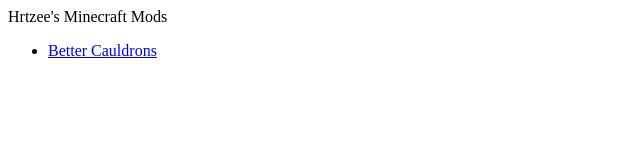
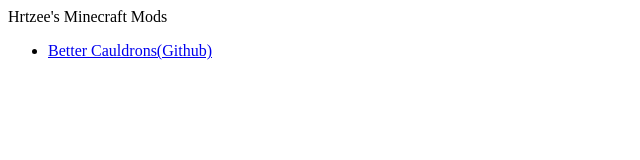
Before and after one commit to Hrtzee/Hrtzee.github.io, a plain HTML site: page index.html in a window 1280 px wide. Shown: the full height of the page, 0-640 px from the left. Drawn offline with Linux system fonts and the light colour scheme.

Commit message:
Update index.html

```diff
--- a/index.html
+++ b/index.html
@@ -1,5 +1,5 @@
 <p>Hrtzee's Minecraft Mods</p>
 
 <ul>
-  <li> <a href="https://github.com/Hrtzee/BetterCauldrons">Better Cauldrons</a> </li>
+  <li> <a href="https://github.com/Hrtzee/BetterCauldrons">Better Cauldrons(Github)</a> </li>
 </ul>
```
